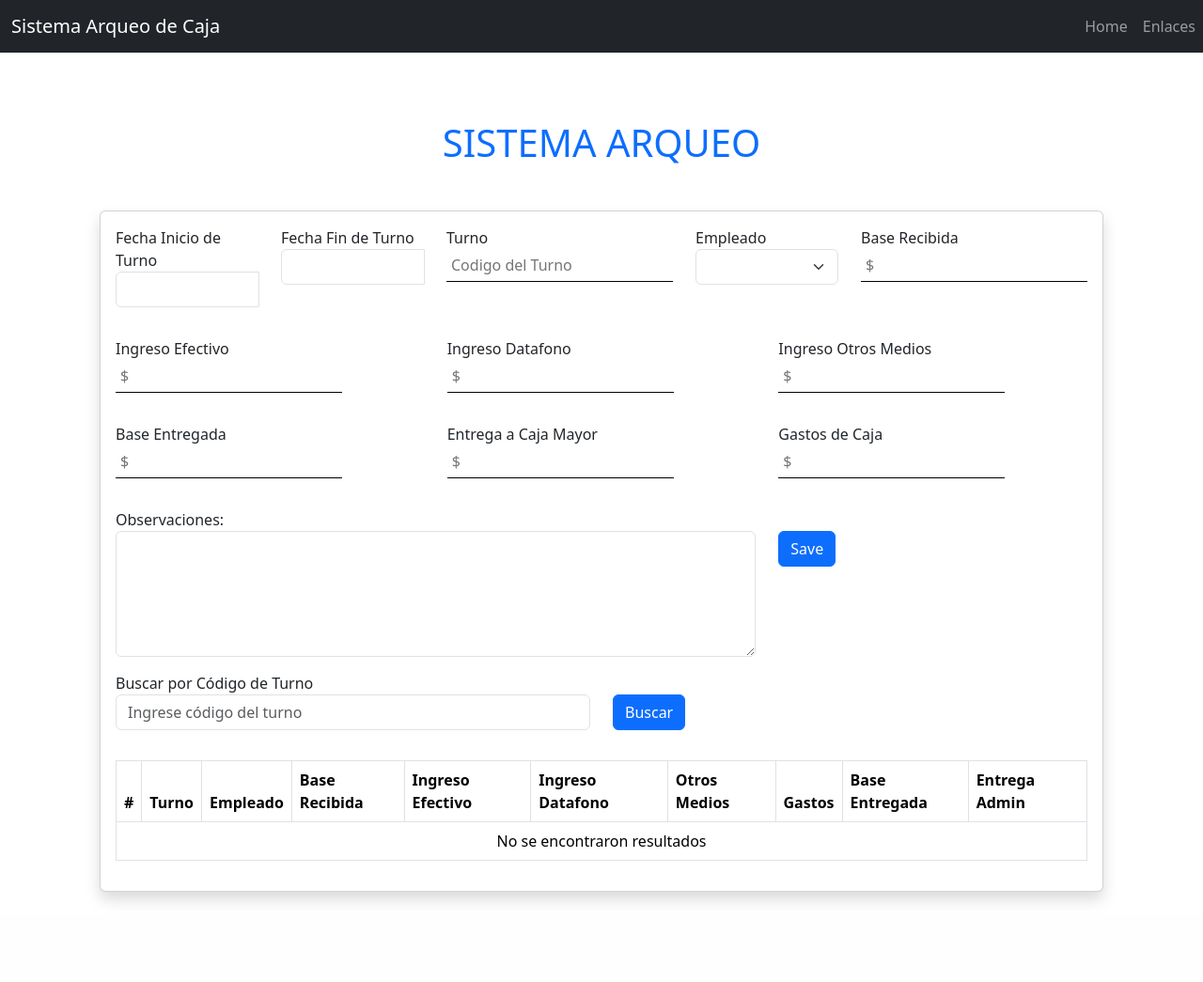
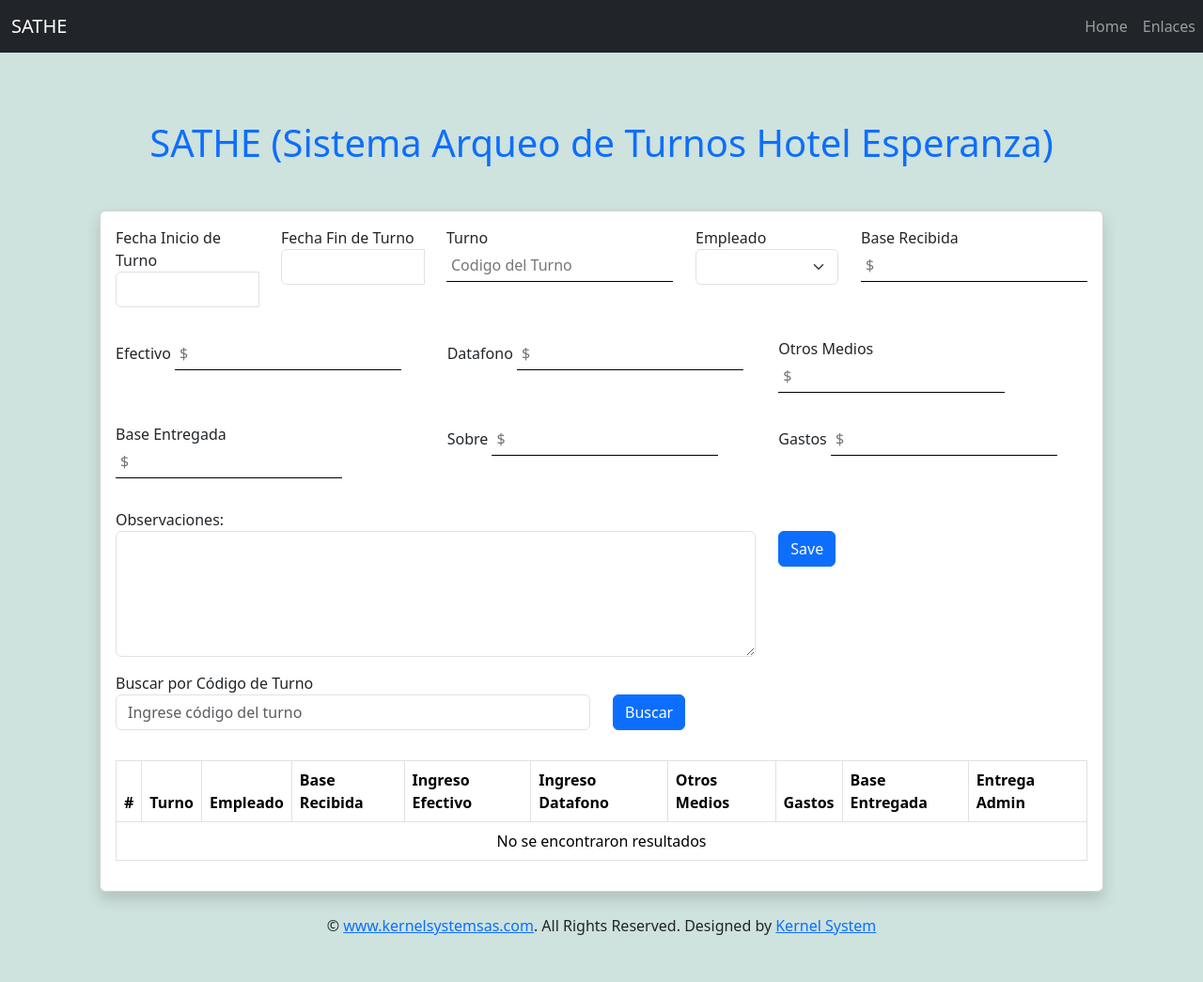
Before and after one commit to aagude18/SATH-Sistema-Arqueo-Turnos-Hotel-, a Flask app: page / in a window 1280 px wide. Shown: the whole page at 94% size. Before the commit the page ends 960 px from the top, so only its background shows below. Run offline with Flask 2, Linux system fonts and the light colour scheme; data that the repository does not hold is empty.

Commit message:
Se Actualiza Fondo y se pone footer derechos reservados

```diff
--- a/static/css/main.css
+++ b/static/css/main.css
@@ -7,3 +7,6 @@
   padding: 5px;
   outline: none;
 }
+.body{
+  background-color: blue;
+}
--- a/templates/index.html
+++ b/templates/index.html
@@ -1,8 +1,13 @@
 {% extends "layout.html" %}
 
 {% block content %}
+<style>
+    body {
+      background-color: rgb(206, 226, 222);
+    }
+    </style>
 
-    <h1 class="text-center mt-5 mb-5 text-primary" > SISTEMA ARQUEO</h1>
+    <h1 class="text-center mt-5 mb-5 text-primary" > SATHE (Sistema Arqueo de Turnos Hotel Esperanza)</h1>
     <div class="container">
         <div class="card shadow" >
             <div class="card-body">
@@ -42,15 +47,15 @@
                     </div>
                     <div class="row mb-3">
                         <div class="col">
-                            <label>Ingreso Efectivo</label>
+                            <label>Efectivo</label>
                             <input type="text" class="col-f mb-3" name="Efectivo" placeholder="$" required>
                         </div>
                         <div class="col">
-                            <label>Ingreso Datafono</label>
+                            <label>Datafono</label>
                             <input type="text" class="col-f mb-3" name="Datafono" placeholder="$" required>
                         </div>
                         <div class="col">
-                            <label>Ingreso Otros Medios</label>
+                            <label>Otros Medios</label>
                             <input type="text" class="col-f mb-3" name="OtrosMedios" placeholder="$" required>
                         </div>
                     </div>
@@ -60,11 +65,11 @@
                             <input type="text" class="col-f mb-3" name="Entregado" placeholder="$" required>
                         </div>
                         <div class="col">
-                            <label>Entrega a Caja Mayor</label>
+                            <label>Sobre</label>
                             <input type="text" class="col-f mb-3" name="EntregadoM" placeholder="$" required>
                         </div>
                         <div class="col">
-                            <label>Gastos de Caja</label>
+                            <label>Gastos</label>
                             <input type="text" class="col-f mb-3" name="Gastos" placeholder="$" required>
                         </div>
                     </div>
@@ -244,7 +249,13 @@
                     </tbody>
                 </table-->
             </div>
-
+        </div>
+            <div class="container-fluid py-4 px-sm-3 px-md-5">
+                <p class="m-0 text-center">
+                    &copy; <a class="font-weight-semi-bold" href="#">www.kernelsystemsas.com</a>. All Rights Reserved. Designed by
+                    <a class="font-weight-semi-bold" href="#">Kernel System</a>
+                </p>
+            </div>
     <!-- JavaScript de Bootstrap y jQuery -->
 <script src="https://code.jquery.com/jquery-3.6.0.min.js"></script>
 <script src="https://cdn.jsdelivr.net/npm/bootstrap@5.3.0-alpha1/dist/js/bootstrap.bundle.min.js"></script>
--- a/templates/layout.html
+++ b/templates/layout.html
@@ -14,7 +14,7 @@
 
     <nav class="navbar navbar-expand-lg navbar-dark bg-dark  ">
       <div class="container-fluid">
-      <a class="navbar-brand" href="{{ url_for('home') }}">Sistema Arqueo de Caja</a>
+      <a class="navbar-brand" href="{{ url_for('home') }}">SATHE</a>
       <button class="navbar-toggler" type="button" data-toggle="collapse" data-target="#navbarNav" aria-controls="navbarNav" aria-expanded="false" aria-label="Toggle navigation">
         <span class="navbar-toggler-icon"></span>
       </button>
```
